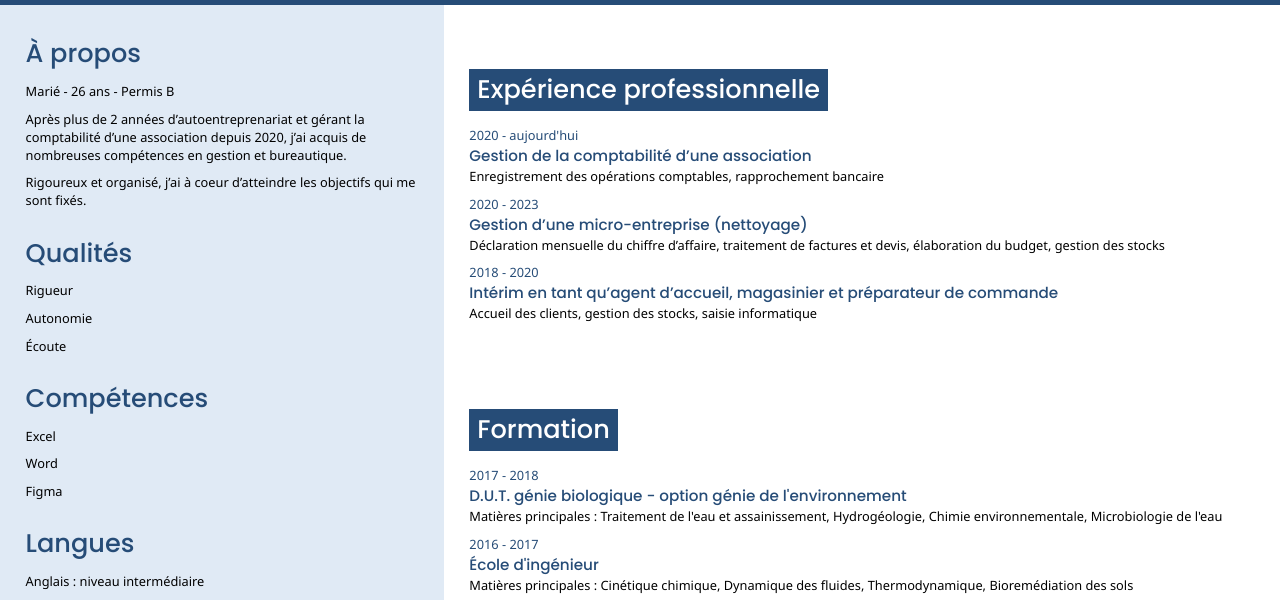
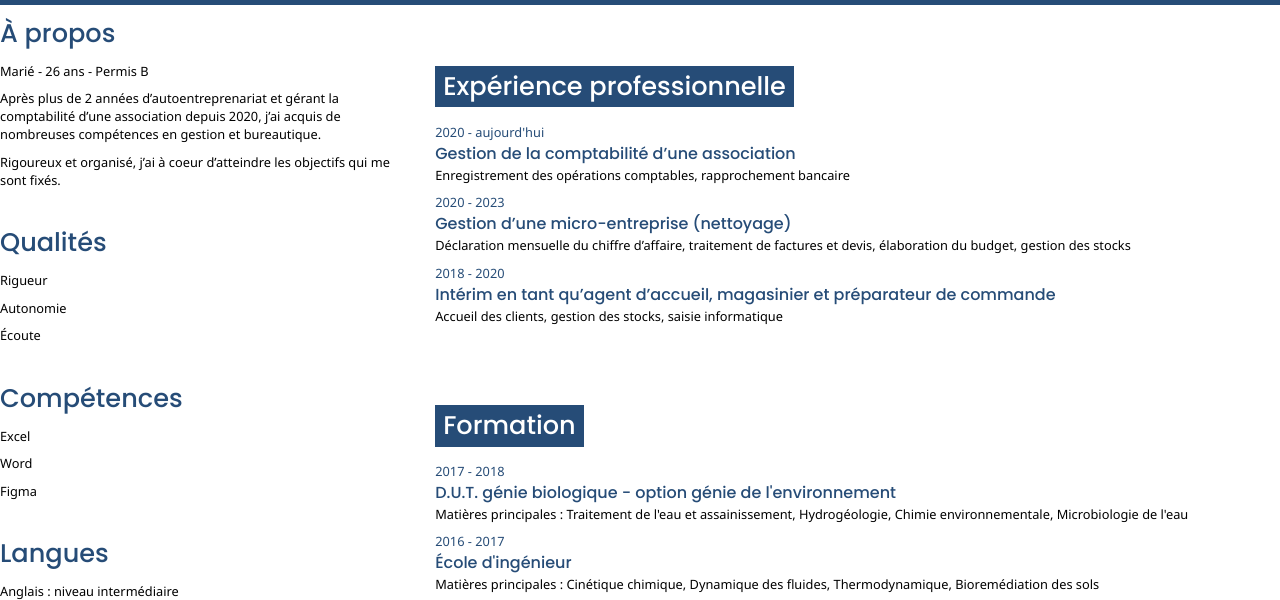
Before and after one commit to DylanBru/DylanBru.github.io, a plain HTML site: page index.html in a window 1280 px wide. Shown: the part 155-755 px from the top of the page. Drawn offline with Linux system fonts and the light colour scheme.

Commit message:
nettoyage du code

```diff
--- a/styles/style.css
+++ b/styles/style.css
@@ -2,8 +2,6 @@
     --res: 0.1vmin;
     box-sizing: border-box;
     font-family: 'Noto Sans', sans-serif;
-    /* height: 100vh;
-    width: 100vw; */
 }
 
 .header {
@@ -25,7 +23,6 @@
     background-position: center;
     background-size: 110%;
     border-radius: 50%;
-    /* boder en 0.4rem de base */
     border: calc(6 * var(--res)) solid white;
     width: 17vmin;
     height: 17vmin;
@@ -33,21 +30,17 @@
 
 .header__title {
     color: white;
-    /* margin-left: 3rem; */
     margin-left: calc(48 * var(--res));
 }
 
 .header__h1 {
-    /* font-size: 4rem; */
     font-size: calc(64 * var(--res));
     font-weight: 600;
-    /* margin de 1.2rem */
     margin-bottom: calc(19 * var(--res));
 }
 
 .header__h2 {
     font-family: 'Noto Sans', sans-serif;
-    /* font-size: 2rem; */
     font-size: calc(32 * var(--res));
     font-weight: 400;
 }
@@ -59,32 +52,27 @@
 }
 
 .wrapperD {
-    /* padding: 2rem; */
     padding: calc(32 * var(--res));
     display: flex;
     flex-direction: column;
     justify-content: space-around;
     width: calc(200vw/3);
-    /* height: 100vh; */
 }
 
 .exp__title,
 .formation__title {
     display: inline-block;
     font-weight: 500;
-    /* font-size: 2rem; */
     font-size: calc(32 * var(--res));
     color: white;
     background-color: #264C77;
     padding: 0.5rem;
-    /* margin de 1.2rem */
     margin-bottom: calc(19 * var(--res));
 }
 
 .exp__time,
 .formation__time {
     font-weight: 400;
-    /* font-size: 1rem; */
     font-size: calc(16 * var(--res));
     color: #264C77;
     line-height: normal;
@@ -94,17 +82,11 @@
 .formation__subtitle {
     font-weight: 500;
     color: #264C77;
-    /* font-size: 1.2rem; */
-    font-size: calc(19 * var(--res));
     line-height: normal;
 }
 
 .wrapperG {
     width: calc(100vw/3);
-    /* height: 100vh; */
-    background-color: #E0EAF5;
-    /* padding: 2rem; */
-    padding: calc(32 * var(--res));
     display: flex;
     flex-direction: column;
     justify-content: space-around;
@@ -116,10 +98,8 @@
 .languages__title,
 .contact__title {
     font-weight: 500;
-    /* font-size: 2rem; */
     font-size: calc(32 * var(--res));
     color: #264C77;
-    /* margin-bottom: 1.2rem; */
     margin-bottom: calc(19 * var(--res));
 }
 
@@ -130,37 +110,16 @@
 .skills__element,
 .languages__description,
 .contact__element {
-    /* font-size: 1rem; */
     font-size: calc(16 * var(--res));
     font-weight: 400;
-    /* margin-bottom: 0.8rem; */
     margin-bottom: calc(12 * var(--res));;
     line-height: normal;
 }
 
 
-
-/* Mobile + */
-@media (min-width: 400px) {
-
-}
-
-
-/* Phablets */
-@media (min-width: 550px) { /* ... */ }
-
-/* Tablettes */
-@media (min-width: 750px) { /* ... */ }
-
 /* Desktop */
+/* Orientation : portrait pour gérer le basculement des mobiles */
 @media (max-width: 1100px) and (orientation:portrait) {
     .main {
         height: 80vh;
     }
-}
-
-/* Desktop HD */
-@media (min-width: 1200px) { /* ... */ }
-
-/* Desktop Wide */
-@media (min-width: 1400px) { /* ... */ }
```
